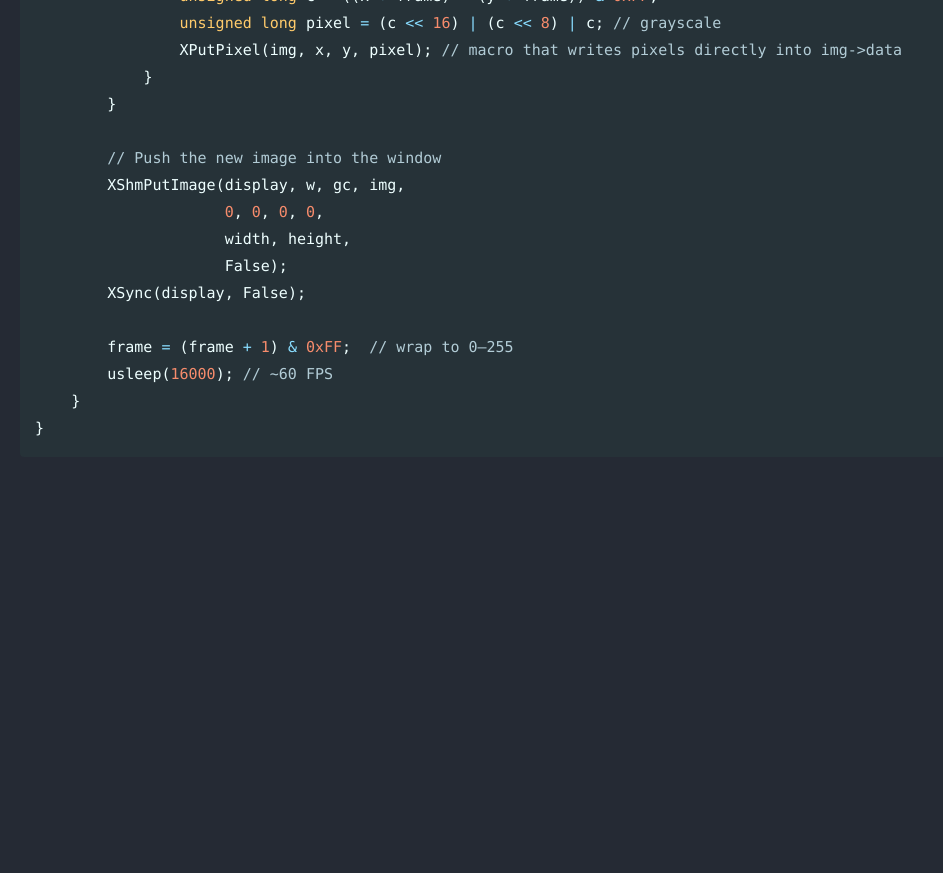
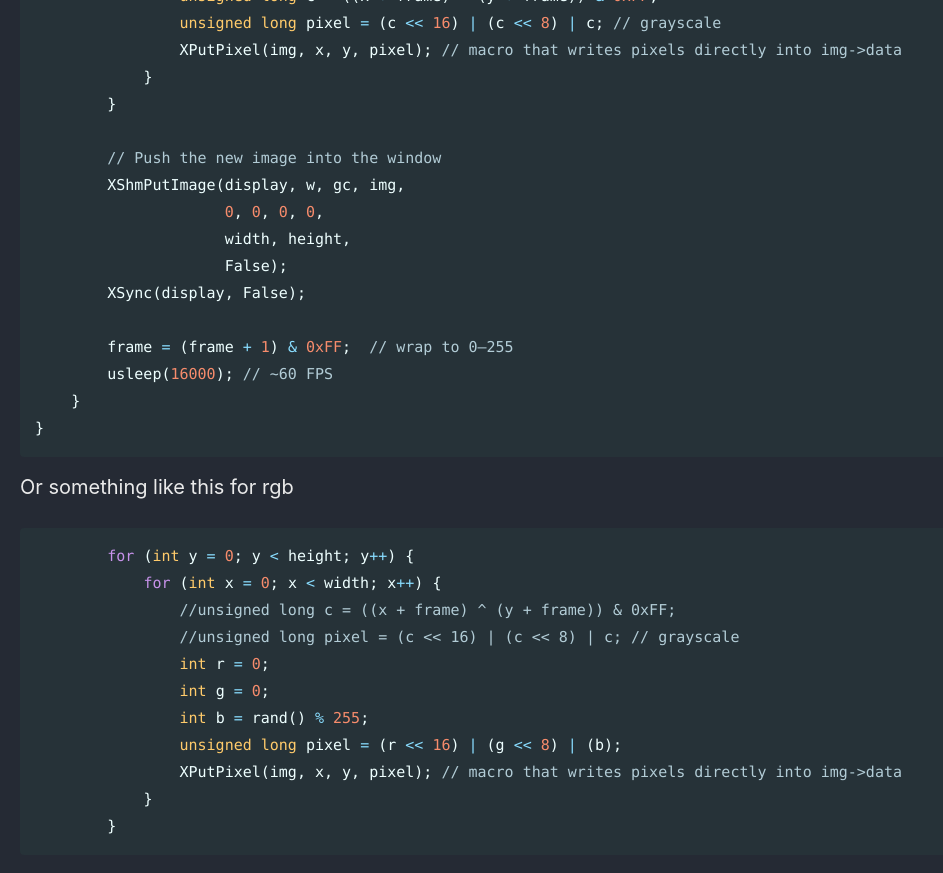
Before and after one commit to Connor-McCartney/Connor-McCartney.github.io, a Jekyll site: the page built from _pages/misc/fluid_simulation.md, in a window 1280 px wide and 900 px high, scrolled down 1178 px. Shown: the top 873 px of the window, without its empty margins (0-943 px from the left). Built offline with Jekyll 4.4.1, drawn with Linux system fonts in a browser that asks for light colours; cached includes are drawn as plain includes; our own code applies the rules of GitHub Pages for plain Markdown files; before the commit the page ends 1680 px from its top, so only the background shows below that.

Commit message:
Update fluid_simulation.md

````diff
--- a/_pages/misc/fluid_simulation.md
+++ b/_pages/misc/fluid_simulation.md
@@ -58,3 +58,20 @@ int main() {
     }
 }
 ```
+
+Or something like this for rgb
+
+
+```c
+        for (int y = 0; y < height; y++) {
+            for (int x = 0; x < width; x++) {
+                //unsigned long c = ((x + frame) ^ (y + frame)) & 0xFF;
+                //unsigned long pixel = (c << 16) | (c << 8) | c; // grayscale
+                int r = 0;
+                int g = 0;
+                int b = rand() % 255;
+                unsigned long pixel = (r << 16) | (g << 8) | (b);
+                XPutPixel(img, x, y, pixel); // macro that writes pixels directly into img->data
+            }
+        }
+```
````
